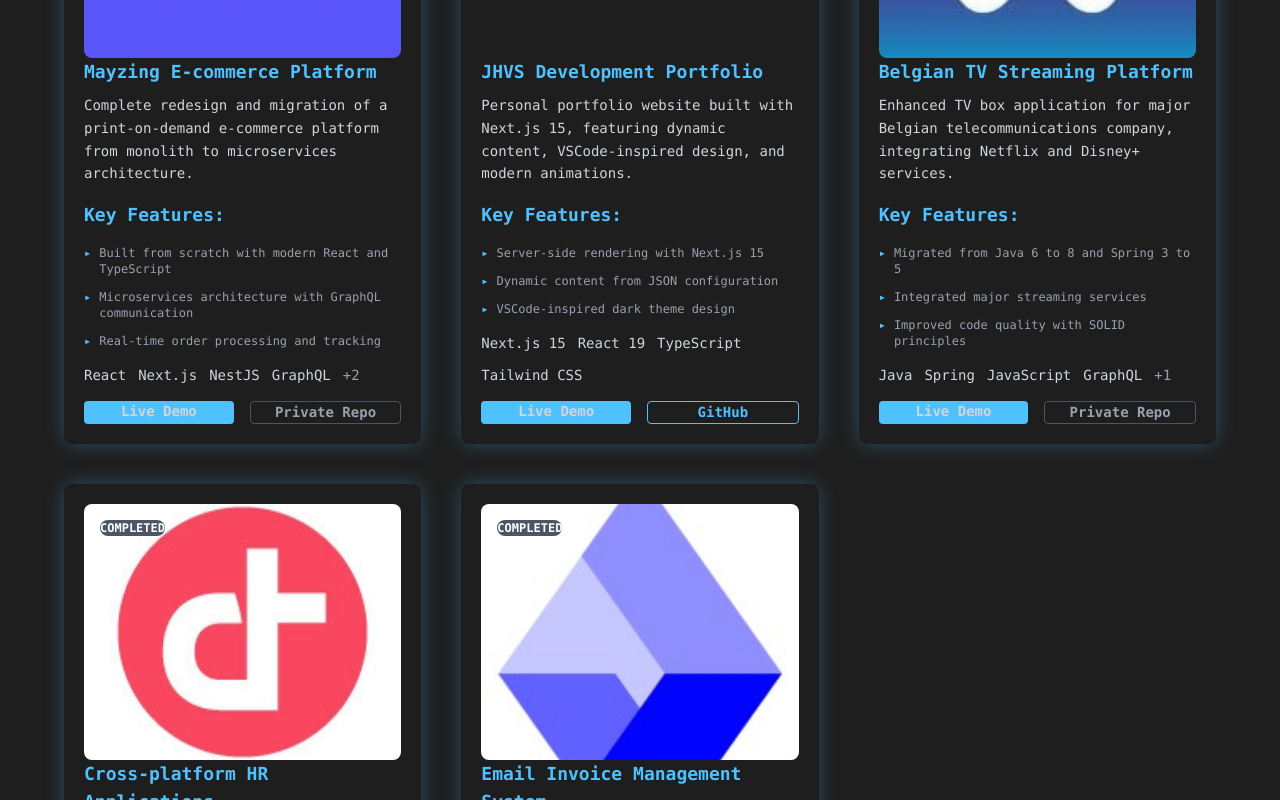
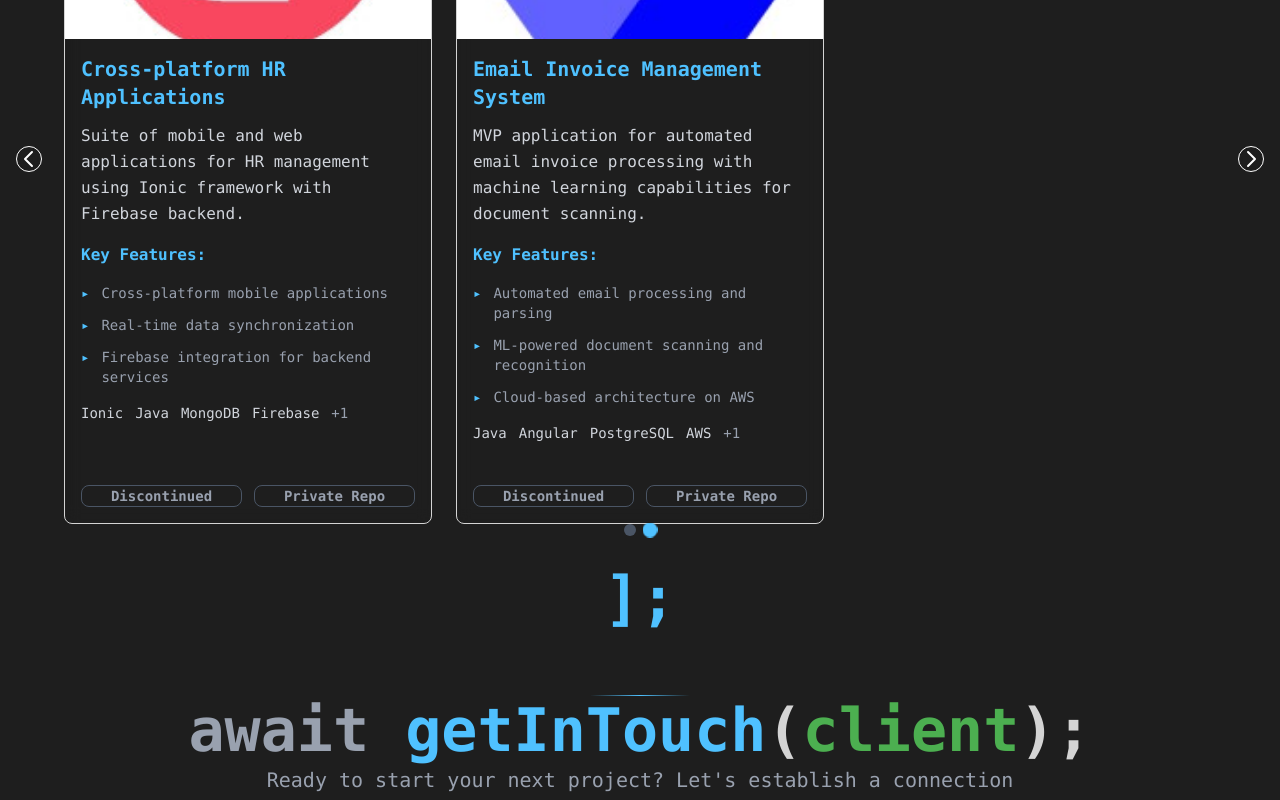
Before and after one commit to jhvs-development/jhvs-porfolio-website, a Next.js app: page / in a window 1280 px wide. Shown: the part 4640-5440 px from the top of the page. Built offline with nearby package versions, Linux system fonts and the light colour scheme.

Commit message:
feat: update ProjectsSection

```diff
--- a/src/components/sections/ProjectsSection.tsx
+++ b/src/components/sections/ProjectsSection.tsx
@@ -3,7 +3,7 @@
 import { ProjectsData } from '@/types'
 import { useState } from 'react'
 import { CategoryFilter } from './_components/projects/CategoryFilter'
-import { ProjectsGrid } from './_components/projects/ProjectsGrid'
+import { ProjectsCarousel } from './_components/projects/ProjectsCarousel'
 import { ProjectsHeader } from './_components/projects/ProjectsHeader'
 
 interface ProjectsSectionProps {
@@ -43,7 +43,7 @@
               onCategoryChange={setActiveCategory}
             />
 
-            <ProjectsGrid projects={filteredProjects} />
+            <ProjectsCarousel projects={filteredProjects} />
           </>
         )}
 
--- a/src/components/sections/_components/projects/ProjectCard.tsx
+++ b/src/components/sections/_components/projects/ProjectCard.tsx
@@ -1,5 +1,6 @@
 import { Project } from '@/types'
 import Image from 'next/image'
+import { ProjectStatus } from './ProjectStatus'
 
 interface ProjectCardProps {
   project: Project
@@ -9,13 +10,17 @@
 export const ProjectCard = ({ project, index }: ProjectCardProps) => {
   return (
     <div
-      className={`code-block glow hover:scale-105 transition-all duration-300 fade-in flex flex-col ${
-        project.featured ? 'border-2 border-primary-blue' : ''
+      className={`relative bg-background/80 backdrop-blur-sm border border-border-color/40 rounded-lg overflow-hidden transition-all duration-300 fade-in flex flex-col hover:border-primary-blue/50 hover:shadow-xl hover:shadow-primary-blue/20 ${
+        project.featured
+          ? 'border-primary-blue/60 shadow-lg shadow-primary-blue/10'
+          : ''
       }`}
-      style={{ animationDelay: `${index * 0.1}s` }}
+      style={{
+        animationDelay: `${index * 0.1}s`,
+      }}
     >
       {/* Project Image */}
-      <div className="relative mb-8 overflow-hidden rounded-lg">
+      <div className="relative overflow-hidden">
         <div className="w-full min-h-48 max-h-64 bg-gradient-to-br from-primary-blue/20 to-secondary-blue/20 flex items-center justify-center">
           {project.image ? (
             <Image
@@ -25,36 +30,31 @@
               height={280}
               quality={95}
               priority={project.featured}
-              className="w-full h-full object-contain bg-white/5 rounded"
+              className="w-full h-full object-contain bg-white/5"
               sizes="(max-width: 768px) 100vw, (max-width: 1024px) 50vw, 33vw"
             />
           ) : (
             <span className="text-5xl">🚀</span>
           )}
         </div>
-        {project.featured && (
-          <div className="absolute top-4 right-4 bg-primary-blue text-background px-4 py-2 rounded-full text-xs font-bold">
-            FEATURED
-          </div>
-        )}
-        <div
-          className={`absolute top-4 left-4 px-4 py-2 rounded-full text-xs font-bold ${
-            project.status === 'ongoing'
-              ? 'bg-accent-green text-background'
-              : 'bg-gray-600 text-white'
-          }`}
-        >
-          {project.status.toUpperCase()}
-        </div>
+
+        {/* Status and Featured Badges */}
+        <ProjectStatus status={project.status} featured={project.featured} />
       </div>
 
       {/* Project Content */}
-      <div className="flex flex-col flex-grow gap-4">
-        <div className="flex flex-col gap-2">
-          <h4 className="text-md md:text-lg font-bold text-primary-blue">
+      <div
+        className="relative flex flex-col flex-grow gap-4"
+        style={{
+          padding: '16px',
+          paddingBottom: '80px', // Add space for the fixed links section
+        }}
+      >
+        <div className="flex flex-col gap-3">
+          <h4 className="text-lg md:text-xl font-bold text-primary-blue">
             {project.title}
           </h4>
-          <p className="text-gray-300 leading-relaxed text-md">
+          <p className="text-gray-300 leading-relaxed text-sm md:text-base">
             {project.description}
           </p>
         </div>
@@ -62,16 +62,16 @@
         {/* Highlights */}
         {project.highlights && project.highlights.length > 0 && (
           <div className="flex flex-col gap-4">
-            <h5 className="text-primary-blue font-semibold text-lg">
+            <h5 className="text-primary-blue font-semibold text-base">
               Key Features:
             </h5>
             <ul className="flex flex-col gap-3">
               {project.highlights.slice(0, 3).map((highlight, idx) => (
                 <li
                   key={idx}
-                  className="flex items-start gap-2 text-gray-400 text-xs"
+                  className="flex items-start gap-3 text-gray-400 text-sm"
                 >
-                  <span className="text-primary-blue mr-3 mt-0.5 flex-shrink-0">
+                  <span className="text-primary-blue mt-0.5 flex-shrink-0">
                     ▸
                   </span>
                   <span>{highlight}</span>
@@ -86,26 +86,26 @@
           {project.technologies.slice(0, 4).map((tech, idx) => (
             <span
               key={idx}
-              className="px-4 py-2 text-sm bg-border-color/30 text-gray-300 rounded-full hover:bg-primary-blue/20 transition-colors"
+              className="px-3 py-2 text-xs md:text-sm bg-border-color/30 text-gray-300 rounded-full hover:bg-primary-blue/20 transition-colors duration-300"
             >
               {tech}
             </span>
           ))}
           {project.technologies.length > 4 && (
-            <span className="px-4 py-2 text-sm bg-border-color/30 text-gray-400 rounded-full">
+            <span className="px-3 py-2 text-xs md:text-sm bg-border-color/30 text-gray-400 rounded-full">
               +{project.technologies.length - 4}
             </span>
           )}
         </div>
 
         {/* Links */}
-        <div className="flex flex-col sm:flex-row gap-4 pt-6 mt-auto">
+        <div className="absolute bottom-4 left-4 right-4 flex flex-col sm:flex-row gap-3 p-4">
           {project.links.live && (
             <a
               href={project.links.live}
               target="_blank"
               rel="noopener noreferrer"
-              className="flex-1 bg-primary-blue text-background text-center py-4 px-6 rounded hover:bg-secondary-blue transition-colors duration-300 font-semibold"
+              className="flex-1 bg-primary-blue text-background text-center py-3 px-4 rounded-lg hover:bg-secondary-blue transition-colors duration-300 font-semibold text-sm"
             >
               Live Demo
             </a>
@@ -115,18 +115,18 @@
               href={project.links.github}
               target="_blank"
               rel="noopener noreferrer"
-              className="flex-1 border border-primary-blue text-primary-blue text-center py-4 px-6 rounded hover:bg-primary-blue hover:text-background transition-colors duration-300 font-semibold"
+              className="flex-1 border border-primary-blue text-primary-blue text-center py-3 px-4 rounded-lg hover:bg-primary-blue hover:text-background transition-colors duration-300 font-semibold text-sm"
             >
               GitHub
             </a>
           )}
           {project.links.discontinued && (
-            <div className="flex-1 border border-gray-600 text-gray-400 text-center py-3 px-4 rounded font-semibold">
+            <div className="flex-1 border border-gray-600 text-gray-400 text-center py-3 px-4 rounded-lg font-semibold text-sm">
               Discontinued
             </div>
           )}
           {project.links.private && (
-            <div className="flex-1 border border-gray-600 text-gray-400 text-center py-3 px-4 rounded font-semibold">
+            <div className="flex-1 border border-gray-600 text-gray-400 text-center py-3 px-4 rounded-lg font-semibold text-sm">
               Private Repo
             </div>
           )}
--- /dev/null
+++ b/src/components/sections/_components/projects/ProjectStatus.tsx
@@ -0,0 +1,32 @@
+interface ProjectStatusProps {
+  status: 'ongoing' | 'completed'
+  featured?: boolean
+}
+
+export const ProjectStatus = ({ status, featured }: ProjectStatusProps) => {
+  return (
+    <>
+      {/* Status Badge - Top Left */}
+      <div
+        className={`absolute rounded-full text-xs font-bold shadow-lg backdrop-blur-sm ${
+          status === 'ongoing'
+            ? 'bg-emerald-500/90 text-white border border-emerald-400/60'
+            : 'bg-blue-500/90 text-white border border-blue-400/60'
+        }`}
+        style={{ top: '16px', left: '16px', padding: '8px 12px' }}
+      >
+        {status.toUpperCase()}
+      </div>
+
+      {/* Featured Badge - Top Right */}
+      {featured && (
+        <div
+          className="absolute bg-amber-500/90 text-white rounded-full text-xs font-bold shadow-lg backdrop-blur-sm border border-amber-400/60"
+          style={{ top: '16px', right: '16px', padding: '8px 12px' }}
+        >
+          FEATURED
+        </div>
+      )}
+    </>
+  )
+}
--- /dev/null
+++ b/src/components/sections/_components/projects/ProjectsCarousel.tsx
@@ -0,0 +1,157 @@
+'use client'
+
+import { Project } from '@/types'
+import { useCallback, useEffect, useRef, useState } from 'react'
+import { ProjectCard } from './ProjectCard'
+
+interface ProjectsCarouselProps {
+  projects: Project[]
+}
+
+// Arrow components
+const LeftArrow = () => (
+  <svg
+    className="w-6 h-6"
+    fill="none"
+    stroke="currentColor"
+    viewBox="0 0 24 24"
+    xmlns="http://www.w3.org/2000/svg"
+  >
+    <path
+      strokeLinecap="round"
+      strokeLinejoin="round"
+      strokeWidth={2}
+      d="M15 19l-7-7 7-7"
+    />
+  </svg>
+)
+
+const RightArrow = () => (
+  <svg
+    className="w-6 h-6"
+    fill="none"
+    stroke="currentColor"
+    viewBox="0 0 24 24"
+    xmlns="http://www.w3.org/2000/svg"
+  >
+    <path
+      strokeLinecap="round"
+      strokeLinejoin="round"
+      strokeWidth={2}
+      d="M9 5l7 7-7 7"
+    />
+  </svg>
+)
+
+export const ProjectsCarousel = ({ projects }: ProjectsCarouselProps) => {
+  const [currentIndex, setCurrentIndex] = useState(0)
+  const [isHovered, setIsHovered] = useState(false)
+  const scrollContainerRef = useRef<HTMLDivElement>(null)
+
+  // Calculate total pages (for desktop: 3 items per page)
+  const itemsPerPage = 3
+  const totalPages = Math.ceil(projects.length / itemsPerPage)
+
+  const goToNext = useCallback(() => {
+    setCurrentIndex(prev => (prev + 1) % totalPages)
+  }, [totalPages])
+
+  const goToPrev = () => {
+    setCurrentIndex(prev => (prev - 1 + totalPages) % totalPages)
+  }
+
+  // Auto-scroll functionality (paused on hover)
+  useEffect(() => {
+    if (!isHovered && totalPages > 1) {
+      const interval = setInterval(goToNext, 5000) // Change slide every 5 seconds
+      return () => clearInterval(interval)
+    }
+  }, [isHovered, totalPages, goToNext])
+
+  // Calculate transform for desktop carousel
+  const translateX = -(currentIndex * 100)
+
+  return (
+    <div className="w-full max-w-6xl">
+      {/* Mobile: Vertical List */}
+      <div className="lg:hidden flex flex-col gap-8 px-4">
+        {projects.map((project, index) => (
+          <ProjectCard key={project.id} project={project} index={index} />
+        ))}
+      </div>
+
+      {/* Desktop: Horizontal Carousel */}
+      <div
+        className="hidden lg:block relative"
+        onMouseEnter={() => setIsHovered(true)}
+        onMouseLeave={() => setIsHovered(false)}
+      >
+        {/* Carousel Container */}
+        <div className="overflow-hidden px-4 py-2">
+          <div
+            ref={scrollContainerRef}
+            className="flex transition-transform duration-500 ease-in-out"
+            style={{ transform: `translateX(${translateX}%)` }}
+          >
+            {Array.from({ length: totalPages }).map((_, pageIndex) => (
+              <div key={pageIndex} className="w-full flex-shrink-0">
+                <div className="grid grid-cols-3 gap-6 px-2">
+                  {projects
+                    .slice(
+                      pageIndex * itemsPerPage,
+                      (pageIndex + 1) * itemsPerPage
+                    )
+                    .map((project, index) => (
+                      <ProjectCard
+                        key={project.id}
+                        project={project}
+                        index={pageIndex * itemsPerPage + index}
+                      />
+                    ))}
+                </div>
+              </div>
+            ))}
+          </div>
+        </div>
+
+        {/* Navigation Arrows */}
+        {totalPages > 1 && (
+          <>
+            <button
+              onClick={goToPrev}
+              className="absolute left-0 top-1/2 -translate-y-1/2 -translate-x-12 bg-primary-blue/20 hover:bg-primary-blue/40 text-white p-3 rounded-full transition-all duration-300 backdrop-blur-sm border border-primary-blue/30"
+              aria-label="Previous projects"
+            >
+              <LeftArrow />
+            </button>
+            <button
+              onClick={goToNext}
+              className="absolute right-0 top-1/2 -translate-y-1/2 translate-x-12 bg-primary-blue/20 hover:bg-primary-blue/40 text-white p-3 rounded-full transition-all duration-300 backdrop-blur-sm border border-primary-blue/30"
+              aria-label="Next projects"
+            >
+              <RightArrow />
+            </button>
+          </>
+        )}
+
+        {/* Pagination Dots */}
+        {totalPages > 1 && (
+          <div className="flex justify-center gap-2 mt-8">
+            {Array.from({ length: totalPages }).map((_, index) => (
+              <button
+                key={index}
+                onClick={() => setCurrentIndex(index)}
+                className={`w-3 h-3 rounded-full transition-all duration-300 ${
+                  index === currentIndex
+                    ? 'bg-primary-blue scale-125'
+                    : 'bg-gray-600 hover:bg-gray-500'
+                }`}
+                aria-label={`Go to page ${index + 1}`}
+              />
+            ))}
+          </div>
+        )}
+      </div>
+    </div>
+  )
+}
--- a/src/components/sections/_components/projects/ProjectsGrid.tsx
+++ /dev/null
@@ -1,16 +0,0 @@
-import { Project } from '@/types'
-import { ProjectCard } from './ProjectCard'
-
-interface ProjectsGridProps {
-  projects: Project[]
-}
-
-export const ProjectsGrid = ({ projects }: ProjectsGridProps) => {
-  return (
-    <div className="flex flex-col lg:grid lg:grid-cols-2 xl:grid-cols-3 gap-10 w-full max-w-6xl">
-      {projects.map((project, index) => (
-        <ProjectCard key={project.id} project={project} index={index} />
-      ))}
-    </div>
-  )
-}
```
